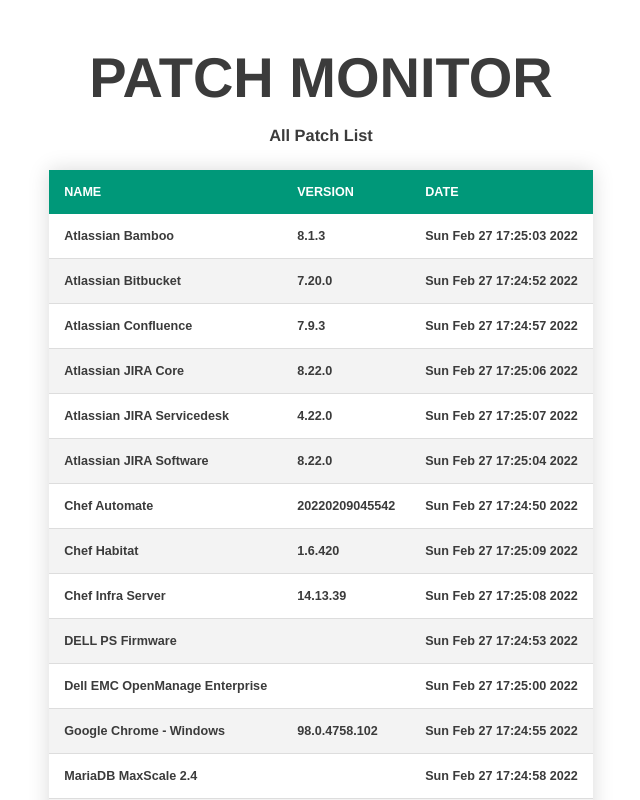
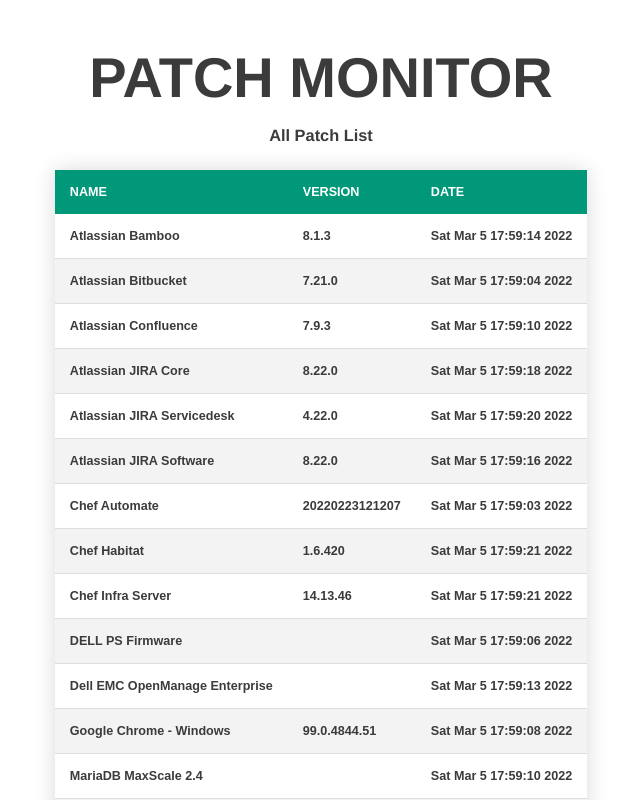
Before and after one commit to jajera/swa-patchmon, a Svelte app in the folder svelte-app/: page / in a window 1280 px wide. Shown: the top 800 px of the page, without its empty margins (319-959 px from the left). Built offline with nearby package versions, Linux system fonts and the light colour scheme.

Commit message:
This file contains the all list patch table

```diff
--- a/svelte-app/src/data_all.js
+++ b/svelte-app/src/data_all.js
@@ -1,19 +1,19 @@
 export default [
-{name: "Atlassian Bamboo", version: "8.1.3", check_date: "Sun Feb 27 17:25:03 2022",},
-{name: "Atlassian Bitbucket", version: "7.20.0", check_date: "Sun Feb 27 17:24:52 2022",},
-{name: "Atlassian Confluence", version: "7.9.3", check_date: "Sun Feb 27 17:24:57 2022",},
-{name: "Atlassian JIRA Core", version: "8.22.0", check_date: "Sun Feb 27 17:25:06 2022",},
-{name: "Atlassian JIRA Servicedesk", version: "4.22.0", check_date: "Sun Feb 27 17:25:07 2022",},
-{name: "Atlassian JIRA Software", version: "8.22.0", check_date: "Sun Feb 27 17:25:04 2022",},
-{name: "Chef Automate", version: "20220209045542", check_date: "Sun Feb 27 17:24:50 2022",},
-{name: "Chef Habitat", version: "1.6.420", check_date: "Sun Feb 27 17:25:09 2022",},
-{name: "Chef Infra Server", version: "14.13.39", check_date: "Sun Feb 27 17:25:08 2022",},
-{name: "DELL PS Firmware", version: "", check_date: "Sun Feb 27 17:24:53 2022",},
-{name: "Dell EMC OpenManage Enterprise", version: "", check_date: "Sun Feb 27 17:25:00 2022",},
-{name: "Google Chrome - Windows", version: "98.0.4758.102", check_date: "Sun Feb 27 17:24:55 2022",},
-{name: "MariaDB MaxScale 2.4", version: "", check_date: "Sun Feb 27 17:24:58 2022",},
-{name: "OpenJDK", version: "", check_date: "Sun Feb 27 17:24:52 2022",},
-{name: "Oracle MySQL Enterprise", version: "", check_date: "Sun Feb 27 17:24:59 2022",},
-{name: "SmartBear", version: "", check_date: "Sun Feb 27 17:24:59 2022",},
-{name: "Spring Framework", version: "", check_date: "Sun Feb 27 17:25:01 2022",},
+{name: "Atlassian Bamboo", version: "8.1.3", check_date: "Sat Mar  5 17:59:14 2022",},
+{name: "Atlassian Bitbucket", version: "7.21.0", check_date: "Sat Mar  5 17:59:04 2022",},
+{name: "Atlassian Confluence", version: "7.9.3", check_date: "Sat Mar  5 17:59:10 2022",},
+{name: "Atlassian JIRA Core", version: "8.22.0", check_date: "Sat Mar  5 17:59:18 2022",},
+{name: "Atlassian JIRA Servicedesk", version: "4.22.0", check_date: "Sat Mar  5 17:59:20 2022",},
+{name: "Atlassian JIRA Software", version: "8.22.0", check_date: "Sat Mar  5 17:59:16 2022",},
+{name: "Chef Automate", version: "20220223121207", check_date: "Sat Mar  5 17:59:03 2022",},
+{name: "Chef Habitat", version: "1.6.420", check_date: "Sat Mar  5 17:59:21 2022",},
+{name: "Chef Infra Server", version: "14.13.46", check_date: "Sat Mar  5 17:59:21 2022",},
+{name: "DELL PS Firmware", version: "", check_date: "Sat Mar  5 17:59:06 2022",},
+{name: "Dell EMC OpenManage Enterprise", version: "", check_date: "Sat Mar  5 17:59:13 2022",},
+{name: "Google Chrome - Windows", version: "99.0.4844.51", check_date: "Sat Mar  5 17:59:08 2022",},
+{name: "MariaDB MaxScale 2.4", version: "", check_date: "Sat Mar  5 17:59:10 2022",},
+{name: "OpenJDK", version: "", check_date: "Sat Mar  5 17:59:05 2022",},
+{name: "Oracle MySQL Enterprise", version: "", check_date: "Sat Mar  5 17:59:12 2022",},
+{name: "SmartBear", version: "", check_date: "Sat Mar  5 17:59:11 2022",},
+{name: "Spring Framework", version: "", check_date: "Sat Mar  5 17:59:13 2022",},
 ];
```
